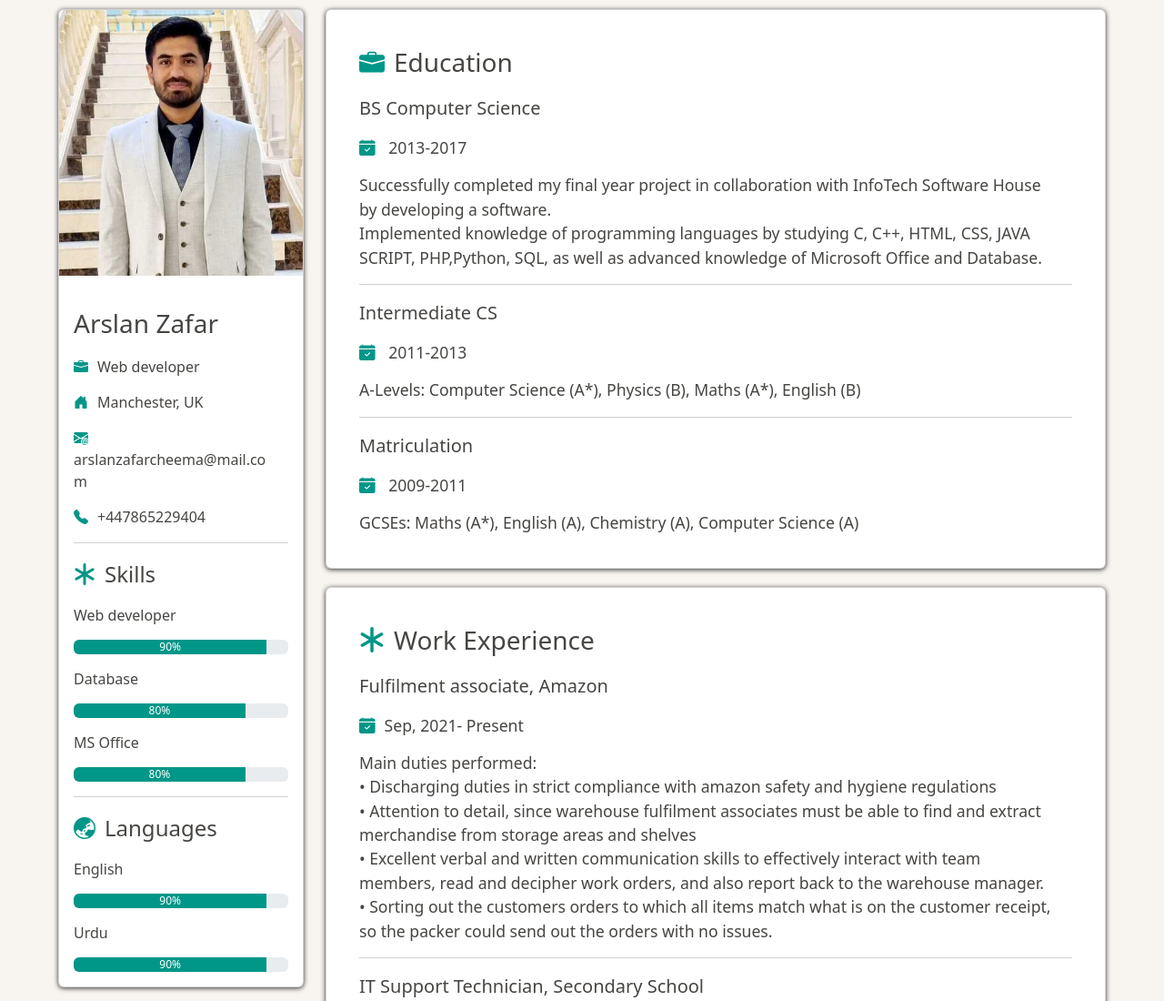
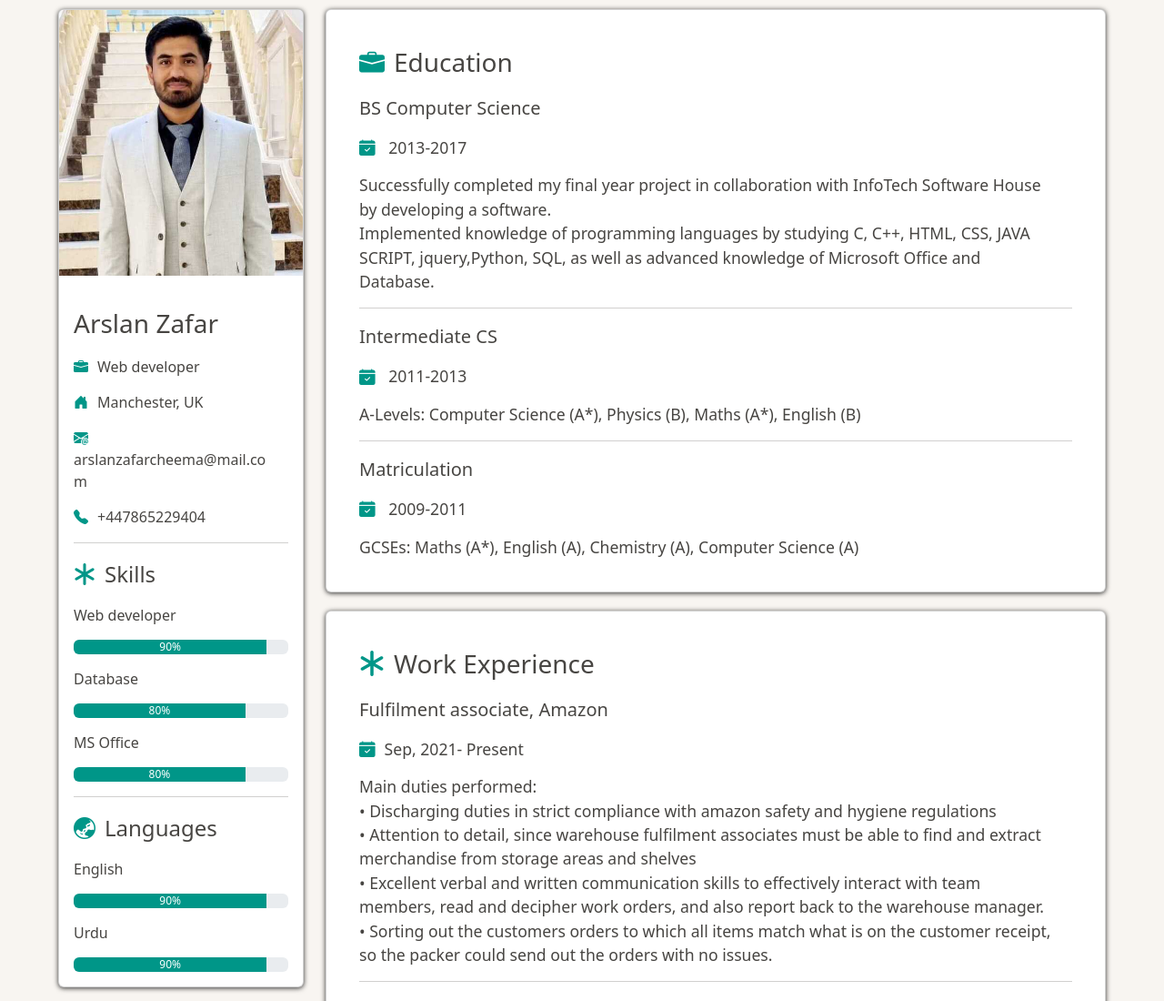
Before and after one commit to arslancheema184/arslancheema184.github.io, a plain HTML site: page index.html in a window 1280 px wide. Shown: the top 1100 px of the page at 91% size. Drawn offline with nearby package versions, Linux system fonts and the light colour scheme.

Commit message:
update jquery text

```diff
--- a/index.html
+++ b/index.html
@@ -69,7 +69,7 @@
           <p><i class="icons bi bi-calendar-check-fill"></i> 2013-2017</p>
 
           <p>Successfully completed my final year project in collaboration with InfoTech Software House by developing a software. <br>
-          Implemented knowledge of programming languages by studying C, C++, HTML, CSS, JAVA SCRIPT, PHP,Python, SQL, as well as advanced knowledge of Microsoft Office and Database.</p>
+          Implemented knowledge of programming languages by studying C, C++, HTML, CSS, JAVA SCRIPT, jquery,Python, SQL, as well as advanced knowledge of Microsoft Office and Database.</p>
 
           <hr>
 
```
